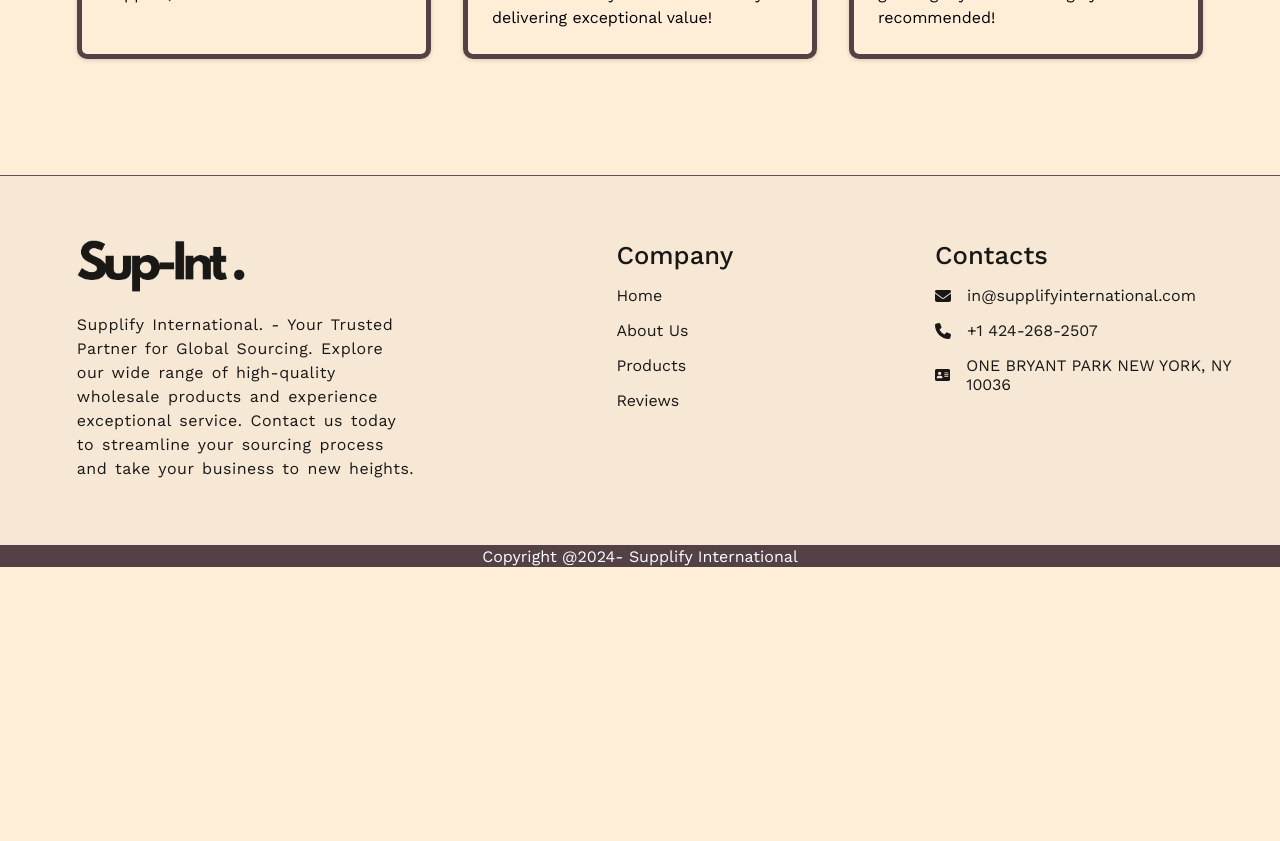
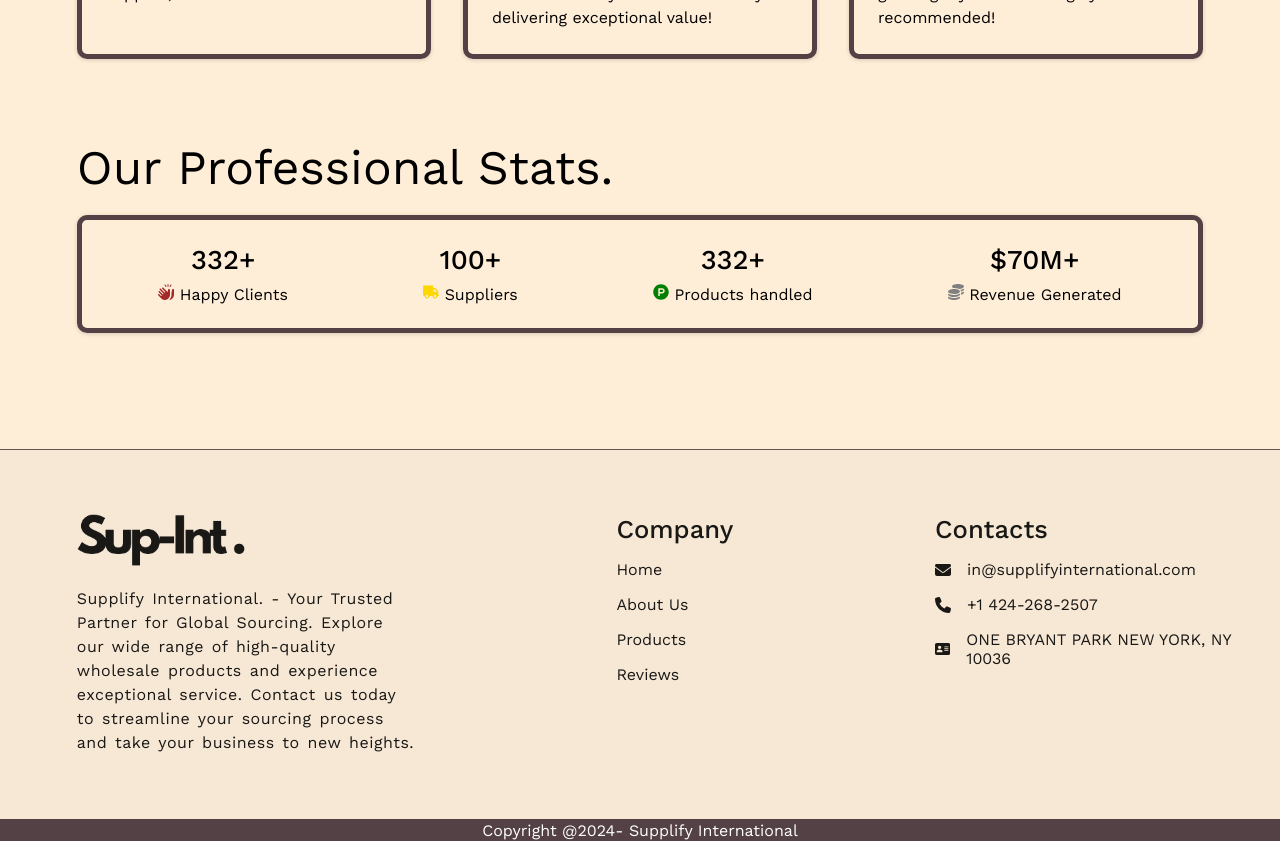
Before and after one commit to aremumahmud/supplifyinternational, a React (Vite) app: page / in a window 1280 px wide. Shown: the part 3080-3921 px from the top of the page. Before the commit the page ends 3647 px from the top, so only its background shows below. Built offline with nearby package versions, Linux system fonts and the light colour scheme; a web font is replaced by a local one.

Commit message:
uploaded files

```diff
--- a/src/App.jsx
+++ b/src/App.jsx
@@ -78,7 +78,7 @@
       <br id='services'/>
       <Products />
       <br  id="reviews" /><br /><br /><br /><br />
-      <MyClientSays />
+      <MyClientSays />   <Stats />
       <br /><br />
       <Footer />
       <CopyWright />
@@ -93,7 +93,7 @@
       <Services />
       <Education />
 
-      <Stats />
+
       <Contact />
 
     */}
--- a/src/components/stats.jsx
+++ b/src/components/stats.jsx
@@ -5,7 +5,9 @@
   FaBriefcase,
   FaCoins,
   FaHandsClapping,
+  FaProductHunt,
   FaTrophy,
+  FaTruck,
 } from "react-icons/fa6";
 // import { FaWandMagicSparkles } from "react-icons/fa6";
 import ScrollReveal from "scrollreveal";
@@ -46,41 +48,42 @@
       duration: 800,
       scale: 1,
       beforeReveal: ()=> stopwatch([
-        { limit: 19, changer: setOne },
+        { limit: 100, changer: setOne },
         { limit: 1110, changer: setTwo },
-        { limit: 870, changer: setThree },
+        { limit: 70, changer: setThree },
         { limit: 576, changer: setFour },
       ]),
     });
   }, []);
   return (
     <div className="profession client stat">
-      <p className="client_title up">My Professional Stats.</p>
+      <p className="client_title up">Our Professional Stats.</p>
+      <br />
       <div className="some_summary">
         <div className="some_wrapper stats upto">
           <div className="some">
             <div className="stt">
               <div className="count">{four}+</div>
               <div>
-                <FaHandsClapping color="brown" /> Happy Client
+                <FaHandsClapping color="brown" /> Happy Clients
               </div>
             </div>
             <div className="stt">
-              <div className="count">{one}</div>
+              <div className="count">{one}+</div>
               <div>
-                <FaTrophy color="gold" /> Awards
+                <FaTruck color="gold" /> Suppliers
               </div>
             </div>
             <div className="stt">
               <div className="count">{two}+</div>
               <div>
-                <FaBriefcase color="green" /> Portfolio handled
+                <FaProductHunt color="green" /> Products handled
               </div>
             </div>
             <div className="stt">
               <div className="count">${three}M+</div>
               <div>
-                <FaCoins color="grey" /> Profit Generated{" "}
+                <FaCoins color="grey" /> Revenue Generated{" "}
               </div>
             </div>
           </div>
```
